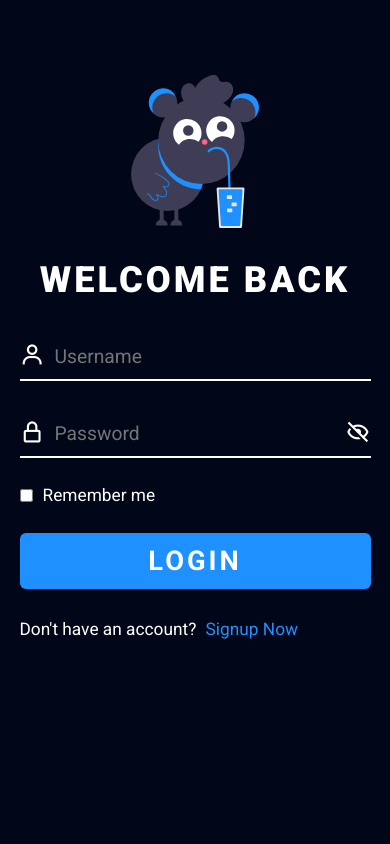
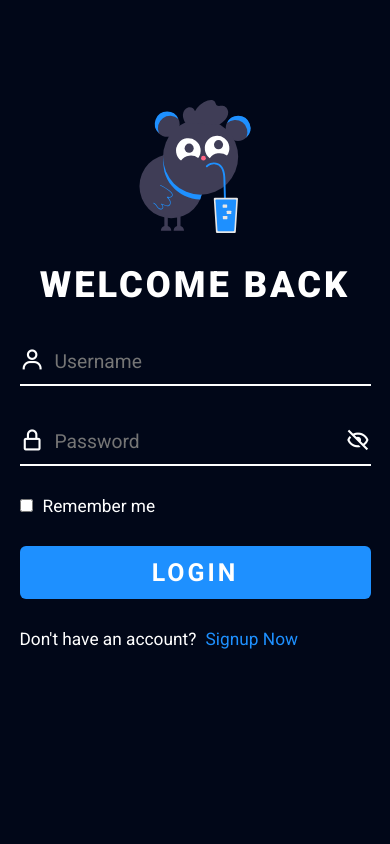
Before and after one commit to y200090/project_research, a Flask app: page /login in a window 390 px wide. Run offline with Flask 2, Linux system fonts and the light colour scheme; some libraries are stand-ins or nearby versions.

Commit message:
2022/09/26 04:18

```diff
--- a/static/css/login.css
+++ b/static/css/login.css
@@ -11,15 +11,33 @@
 }
 body {
     position: relative;
-    /* VIEWPORT: 376px~414px, VALUES: 60px~100px */
-    height: calc(100vh - clamp(3.75rem, -20.987rem + 105.26vw, 6.25rem));
+    height: 100vh;
     width: 100vw;
-    /* VIEWPORT: 376px~414px, VALUES: 60px~100px */
-    margin-top: clamp(3.75rem, -20.987rem + 105.26vw, 6.25rem);
     display: flex;
-    align-items: flex-start;
+    align-items: center;
     justify-content: center;
     background-color: #010718;
+}
+@media screen and (max-height: 899px) {
+    body {
+        height: calc(100vh - 100px);
+        margin-top: 100px;
+        align-items: flex-start;
+    }
+}
+@media screen and (max-height: 799px) {
+    body {
+        height: calc(100vh - 80px);
+        margin-top: 80px;
+        align-items: flex-start;
+    }
+}
+@media screen and (max-height: 699px) {
+    body {
+        height: calc(100vh - 40px);
+        margin-top: 40px;
+        align-items: flex-start;
+    }
 }
 /* ==================================================================== */
 .login-container {
@@ -32,10 +50,10 @@ body {
     row-gap: 30px;
 }
 .login-icon {
-    /* VIEWPORT: 281px~414px, VALUES: 120px~160px */
-    height: clamp(7.5rem, 2.218rem + 30.08vw, 10rem);
-    /* VIEWPORT: 376px~414px, VALUES: 120px~160px */
-    width: clamp(7.5rem, 2.218rem + 30.08vw, 10rem);
+    /* VIEWPORT: 281px~414px, VALUES: 100px~140px */
+    height: clamp(6.25rem, 0.968rem + 30.08vw, 8.75rem);
+    /* VIEWPORT: 376px~414px, VALUES: 100px~140px */
+    width: clamp(6.25rem, 0.968rem + 30.08vw, 8.75rem);
 }
 .login-title {
     text-align: center;
@@ -55,8 +73,7 @@ body {
     /* VIEWPORT: 281px~375px, VALUES: 40px~50px */
     height: clamp(2.5rem, 0.632rem + 10.64vw, 3.125rem);
     width: 100%;
-    /* VIEWPORT: 376px~414px, VALUES: 20px~40px */
-    margin-bottom: clamp(1.25rem, -11.118rem + 52.63vw, 2.5rem);
+    margin-bottom: 30px;
 }
 .input-field input {
     height: 100%;
@@ -115,13 +132,12 @@ body {
     color: #1e90ff;
     /* VIEWPORT: 281px~414px, VALUES: 12px~16px */
     font-size: clamp(0.75rem, 0.222rem + 3.01vw, 1rem);
-    /* VIEWPORT: 281px~375px, VALUES: -30px~-40px */
-    transform: translateY(clamp(-1.875rem, -0.007rem + -10.64vw, -2.5rem));
+    /* VIEWPORT: 281px~414px, VALUES: -36px~-32px */
+    transform: translate(-26px, clamp(2rem, 1.472rem + 3.01vw, 2.25rem));
 }
 .checkbox-field {
     width: 100%;
-    /* VIEWPORT: 376px~414px, VALUES: 20px~40px */
-    margin-bottom: clamp(1.25rem, -11.118rem + 52.63vw, 2.5rem);
+    margin-bottom: 30px;
     display: flex;
     align-items: center;
     justify-content: flex-start;
@@ -147,8 +163,8 @@ body {
     border: none;
     border-radius: 6px;
     padding: 12px 0;
-    /* VIEWPORT: 281px~414px, VALUES: 24px~28px */
-    font-size: clamp(1.5rem, 0.972rem + 3.01vw, 1.75rem);
+    /* VIEWPORT: 281px~414px, VALUES: 20px~26px */
+    font-size: clamp(1.25rem, 0.458rem + 4.51vw, 1.625rem);
     font-weight: 600;
     letter-spacing: 3px;
     color: #fff;
@@ -188,6 +204,12 @@ body {
     transform-origin: left top;
 }
 /* ==================================================================== */
+.flash, .validate {
+    position: absolute;
+    font-size: 14px;
+    transform: translateY(-30px);
+    z-index: 99;
+}
 .flash, .flash i {
     color: #ffdb9b;
 }
@@ -195,7 +217,6 @@ body {
     color: #e40a2d;
 }
 .bx-error, .bx-error-alt{
-    font-size: 18px;
     margin: 5px 5px 0 0;
     top: 50%;
     transform: translateY(15%);
@@ -206,6 +227,7 @@ body {
     left: 0;
     width: 100%;
     padding: 10px 0 15px 15px;
+    font-size: 14px;
     color: #e40a2d;
     font-weight: 600;
 }
```
Also changed, not shown: static/css/signup.css (+35 -14 lines).
